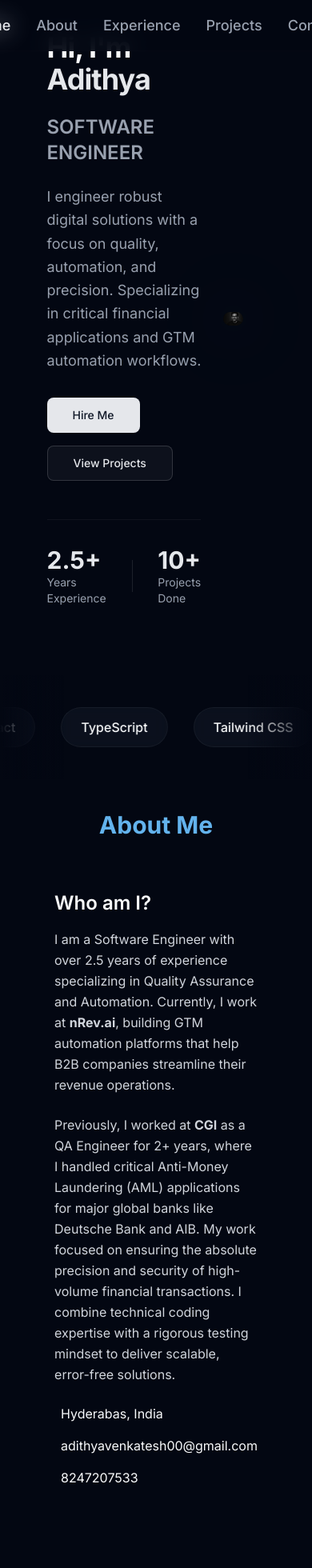
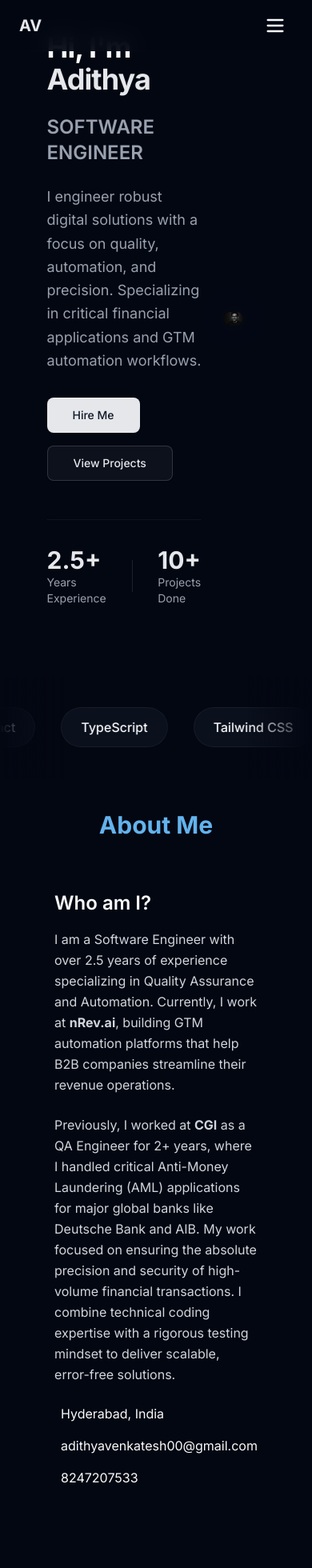
Before and after one commit to Adithya12321/portfolio, a React (Vite) app: page / in a window 390 px wide. Shown: the top 1960 px of the page at 80% size. Built offline with nearby package versions, Linux system fonts and the light colour scheme.

Commit message:
feat: implement responsive mobile navbar, security improvements, and typo fixes

```diff
--- a/src/components/Navbar.tsx
+++ b/src/components/Navbar.tsx
@@ -1,16 +1,19 @@
-
+import { useState } from 'react';
+import { Menu, X } from 'lucide-react';
 
 interface NavbarProps {
   activeSection: string;
 }
 
 const Navbar = ({ activeSection }: NavbarProps) => {
+  const [isOpen, setIsOpen] = useState(false);
 
   const handleClick = (id: string) => {
     const element = document.getElementById(id);
     if (element) {
       element.scrollIntoView({ behavior: "smooth" });
     }
+    setIsOpen(false);
   };
 
   const navItems = [
@@ -22,8 +25,15 @@ const Navbar = ({ activeSection }: NavbarProps) => {
   ];
 
   return (
-    <div className="navBar w-full h-16 flex px-2 fixed top-0 left-0 text-foreground bg-background/90 backdrop-blur-md z-10 border-b border-border/10">
-      <div className="navigation w-full h-full flex items-center justify-center gap-8 text-lg font-medium">
+    <div className="navBar w-full h-16 flex px-6 fixed top-0 left-0 text-foreground bg-background/90 backdrop-blur-md z-50 border-b border-border/10">
+      <div className="w-full max-w-6xl mx-auto flex items-center justify-between">
+        {/* Logo/Name (Optional, but good for balance) */}
+        <div className="text-xl font-bold gradient-text text-primary md:hidden">
+          AV
+        </div>
+
+        {/* Desktop Links */}
+        <div className="hidden md:flex items-center justify-center gap-8 text-lg font-medium w-full">
           {navItems.map((item) => (
             <a
               key={item.id}
@@ -37,6 +47,35 @@ const Navbar = ({ activeSection }: NavbarProps) => {
             </a>
           ))}
         </div>
+
+        {/* Mobile Hamburger Toggle */}
+        <button
+          onClick={() => setIsOpen(!isOpen)}
+          className="md:hidden p-2 text-foreground hover:text-primary transition-colors"
+          aria-label="Toggle Menu"
+        >
+          {isOpen ? <X size={28} /> : <Menu size={28} />}
+        </button>
+      </div>
+
+      {/* Mobile Menu Overlay */}
+      <div
+        className={`fixed inset-0 top-16 bg-background/98 backdrop-blur-xl transition-all duration-300 md:hidden ${isOpen ? 'opacity-100 visible' : 'opacity-0 invisible'
+          }`}
+      >
+        <div className="flex flex-col items-center justify-center h-[calc(100vh-64px)] gap-8 text-2xl font-semibold">
+          {navItems.map((item) => (
+            <a
+              key={item.id}
+              onClick={() => handleClick(item.id)}
+              className={`cursor-pointer transition-all duration-300 hover:scale-110 ${activeSection === item.id ? 'text-primary' : 'text-muted-foreground'
+                }`}
+            >
+              {item.label}
+            </a>
+          ))}
+        </div>
+      </div>
     </div>
   );
 };
--- a/src/pages/About.tsx
+++ b/src/pages/About.tsx
@@ -6,11 +6,6 @@ const About = () => {
                 <div className="max-w-6xl mx-auto px-4 sm:px-6 lg:px-8">
                     <h2 className="text-3xl md:text-4xl font-bold text-center mb-16 gradient-text text-[#63B3ED]">About Me</h2>
                     <div className="flex flex-col md:flex-row items-center justify-center">
-                        {/* <div className="md:w-1/3 mb-8 md:mb-0">
-                    <div className="rounded-lg overflow-hidden shadow-lg w-full h-full">
-                        <BubbleBackground className='opacity-30 -z-1' interactive={true} colors={{ first: '18,113,255', second: '18,113,255', third: '18,113,255', fourth: '18,113,255', fifth: '18,113,255', sixth: '18,113,255', }} />
-                    </div>
-                </div> */}
                         <div className="md:w-2/3 md:pl-12">
                             <h3 className="text-2xl font-semibold mb-4">Who am I?</h3>
                             <p className=" dark:text-gray-300 mb-6 leading-relaxed">
@@ -26,7 +21,7 @@ const About = () => {
                             <div className="flex flex-wrap gap-4">
                                 <div className="flex items-center">
                                     <i className="fas fa-map-marker-alt text-blue-500 mr-2"></i>
-                                    <span>Hyderabas, India</span>
+                                    <span>Hyderabad, India</span>
                                 </div>
                                 <div className="flex items-center">
                                     <i className="fas fa-envelope text-blue-500 mr-2"></i>
@@ -38,11 +33,6 @@ const About = () => {
                                 </div>
                             </div>
                         </div>
-                        {/* <div className="md:w-1/3 mb-8 md:mb-0">
-                    <div className="rounded-lg overflow-hidden shadow-lg w-full h-full">
-                        <BubbleBackground className='opacity-30 -z-1' interactive={true} colors={{ first: '18,113,255', second: '18,113,255', third: '18,113,255', fourth: '18,113,255', fifth: '18,113,255', sixth: '18,113,255', }} />
-                    </div>
-                </div> */}
                     </div>
                 </div>
             </div>
--- a/src/pages/Contact.tsx
+++ b/src/pages/Contact.tsx
@@ -25,11 +25,10 @@ const Contact = () => {
 
         setIsSubmitting(true);
 
-        // NOTE: Replace these with your actual EmailJS Service ID, Template ID, and Public Key
-        // You can get them from https://dashboard.emailjs.com/admin
-        const SERVICE_ID = 'service_hzx3ke8';
-        const TEMPLATE_ID = 'template_82sjpi4';
-        const PUBLIC_KEY = 'Xgdzrd1LxzO0MvmSb';
+        // Use environment variables for EmailJS credentials
+        const SERVICE_ID = import.meta.env.VITE_EMAILJS_SERVICE_ID;
+        const TEMPLATE_ID = import.meta.env.VITE_EMAILJS_TEMPLATE_ID;
+        const PUBLIC_KEY = import.meta.env.VITE_EMAILJS_PUBLIC_KEY;
 
         emailjs.sendForm(SERVICE_ID, TEMPLATE_ID, formRef.current, PUBLIC_KEY)
             .then(() => {
```
Also changed, not shown: 1 other file (tests, documents, lock files or other folders). Lines whose indentation alone changed are shown as unchanged.
